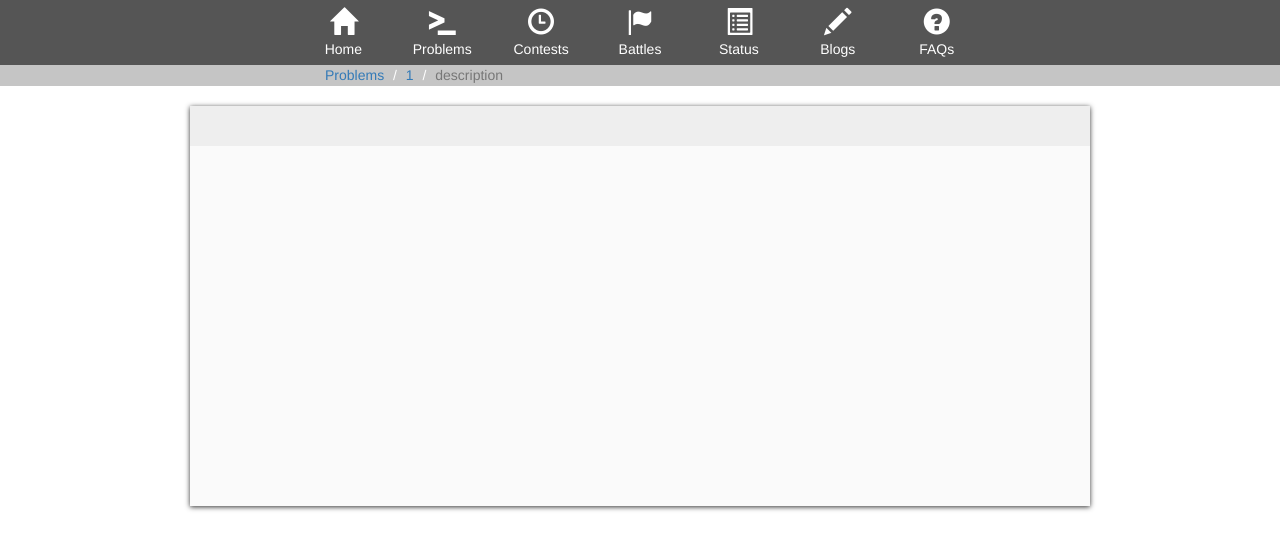
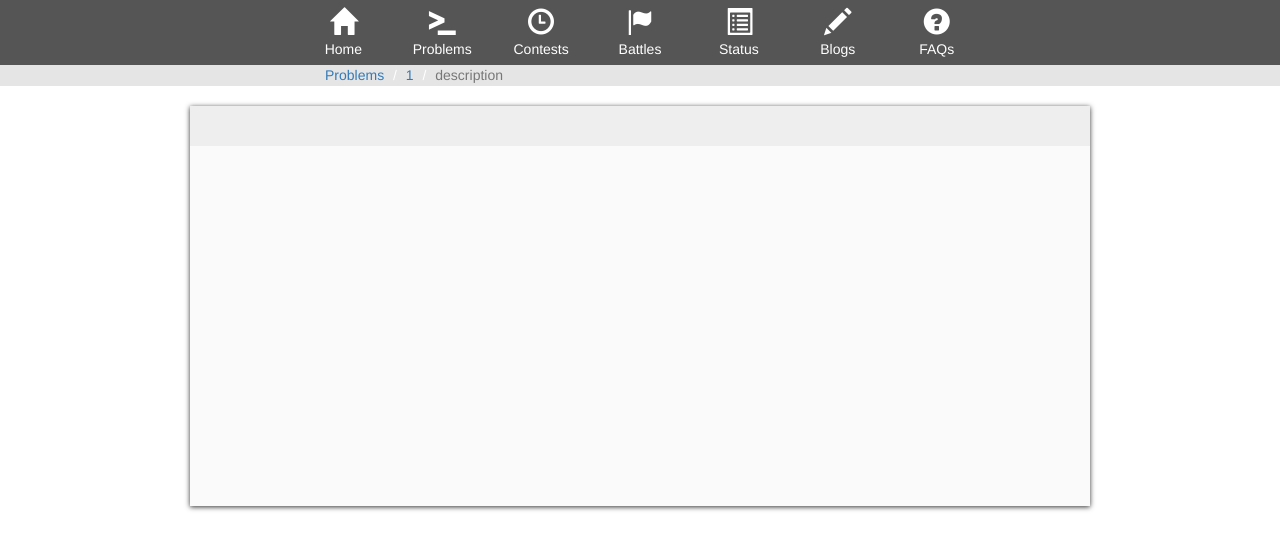
Before and after one commit to a710128/a710128.github.io, a plain HTML site: page index.html in a window 1280 px wide. Drawn offline with nearby package versions, Linux system fonts and the light colour scheme.

Commit message:
Update index.html

```diff
--- a/index.html
+++ b/index.html
@@ -66,7 +66,7 @@ body {
 	width: 100%;
 	height: 1.5em;
 	/* background-color: #fafafa; */
-	background-color: #c5c5c5;
+	background-color: #e5e5e5;
 }
 
 #top_path ol {
```
